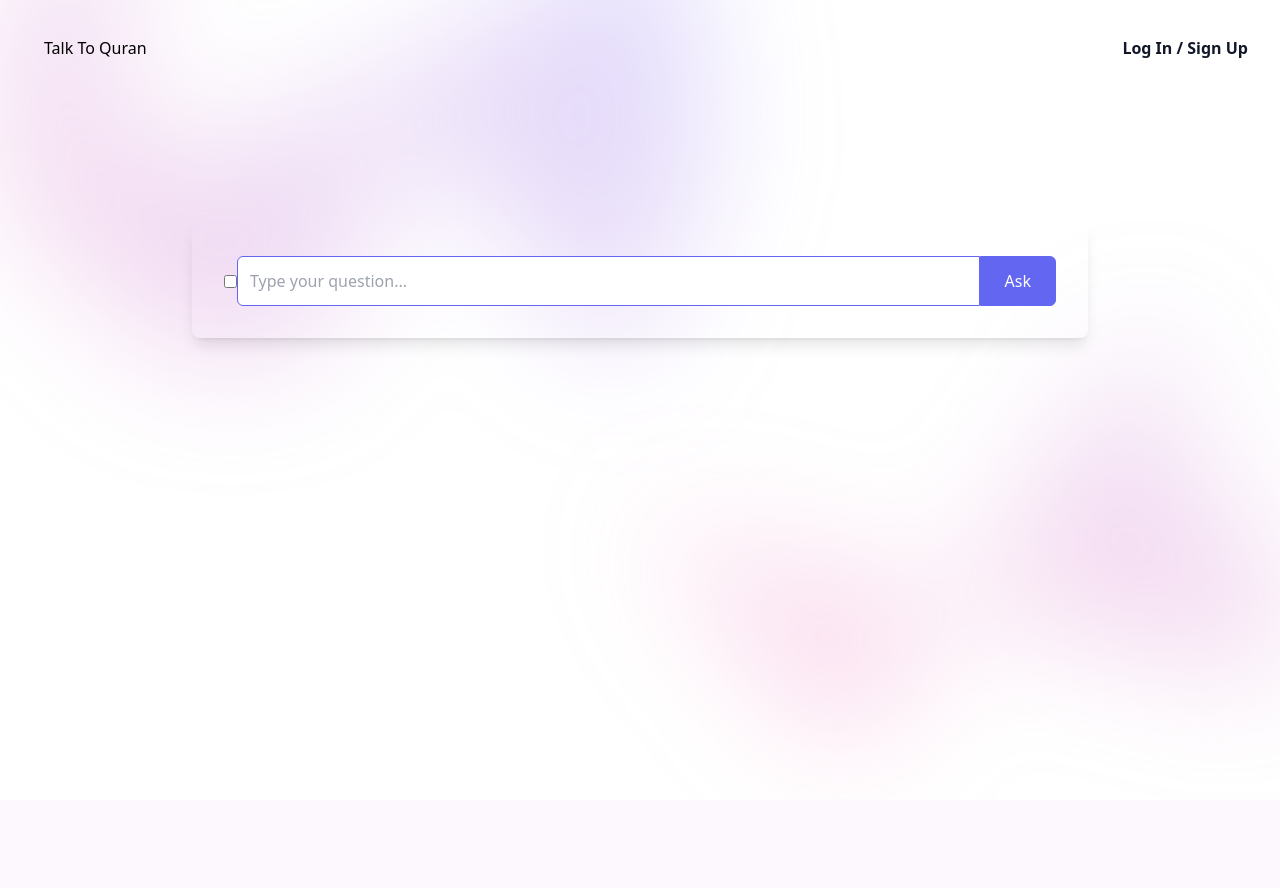
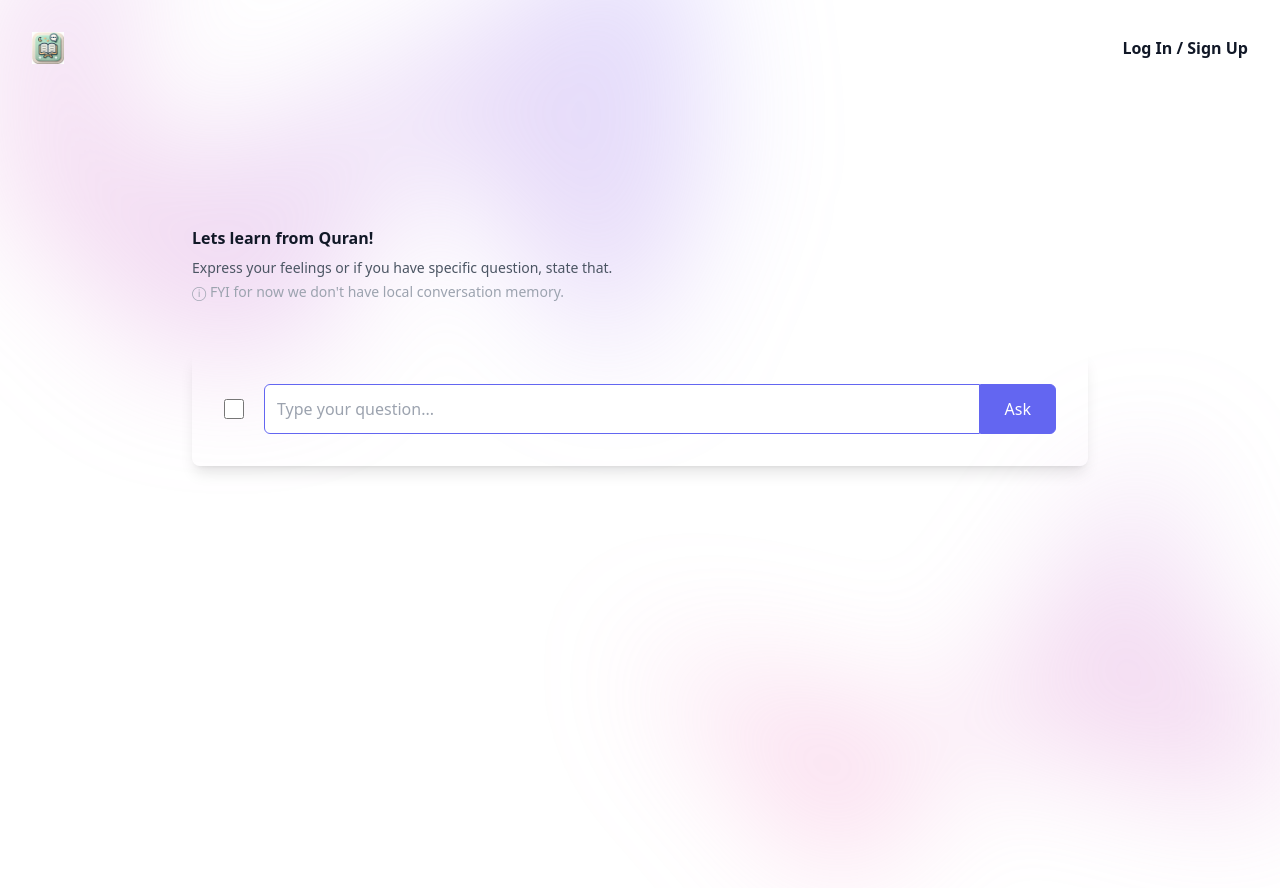
Before and after one commit to saadsaiyed/talk-to-quran, a Flask app: page / in a window 1280 px wide. Before the commit the page ends 692 px from the top, so only its background shows below. Run offline with Flask 3, Linux system fonts and the light colour scheme; some libraries are stand-ins or nearby versions.

Commit message:
Latest update

```diff
--- a/client/templates/base.html
+++ b/client/templates/base.html
@@ -15,8 +15,9 @@
         <header class="absolute inset-x-0 top-0 z-50">
             <nav class="flex items-center justify-between p-6 lg:px-8" aria-label="Global">
                 <div class="flex lg:flex-1">
-                    <a href="/" class="m-1.5 p-1.5">
-                        <span class="">Talk To Quran</span>
+                    <a href="/" class="-m-1.5 p-1.5">
+                        <span class="sr-only">ChadBot</span>
+                        <img class="h-8 w-auto" src="{{ url_for('static', filename='logo.png')}}" alt="chadbot" />
                     </a>
                 </div>
                 <div class="flex lg:hidden">
--- a/client/templates/index.html
+++ b/client/templates/index.html
@@ -2,6 +2,11 @@
 {% block title %} Personal {% endblock %}
 {% block content %}
 <div class="mx-auto max-w-4xl py-32 sm:py-48 lg:py-56">
+    <div class="pb-12">
+        <h2 class="text-base font-semibold leading-7 text-gray-900">Lets learn from Quran!</h2>
+        <p class="mt-1 text-sm leading-6 text-gray-600">Express your feelings or if you have specific question, state that.</p>
+        <p class="text-sm leading-6 text-gray-400">&#9432 FYI for now we don't have local conversation memory.</p>
+    </div>
     <div class="bg-transparent w-full p-8 rounded-lg shadow-lg">
         <div id="chatDisplay" class="gap-x-10">
         {% if conversation %}
@@ -25,7 +30,7 @@
 
         <form onsubmit="askQuestion(event)" class="flex items-center">
             <input type="hidden" id="token" value="0"/>
-            <input type="checkbox" id="admin"/>
+            <input class="mr-5 w-5 h-5" type="checkbox" id="admin"/>
             <input type="text" id="question" class="flex-1 p-3 border rounded-l-md focus:outline-none focus:border-indigo-500" placeholder="Type your question..."/>
             <button type="submit" id="submit_button" class="bg-indigo-500 border border-indigo-500 text-white px-6 py-3 rounded-r-md hover:bg-indigo-600 hover:border-indigo-600">Ask</button>
         </form>
```
Also changed, not shown: client/static/logo.png (added).
